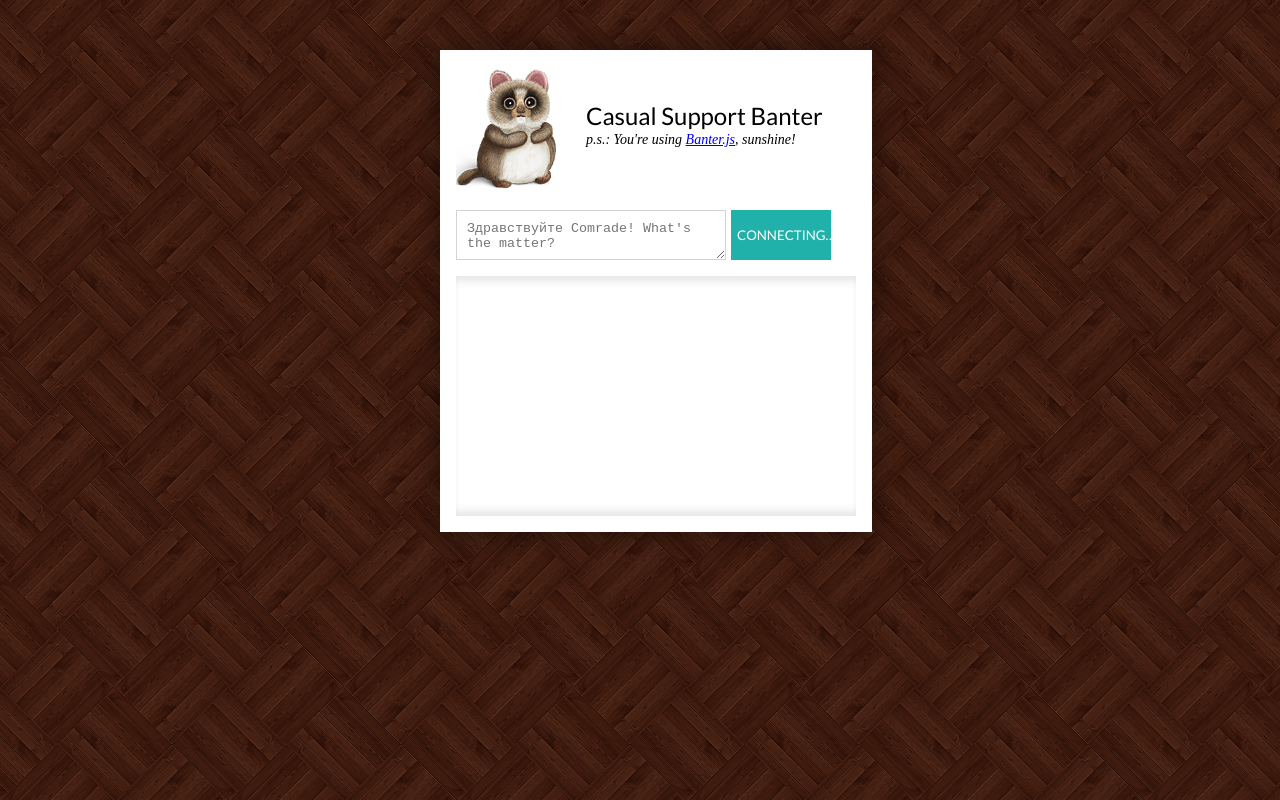
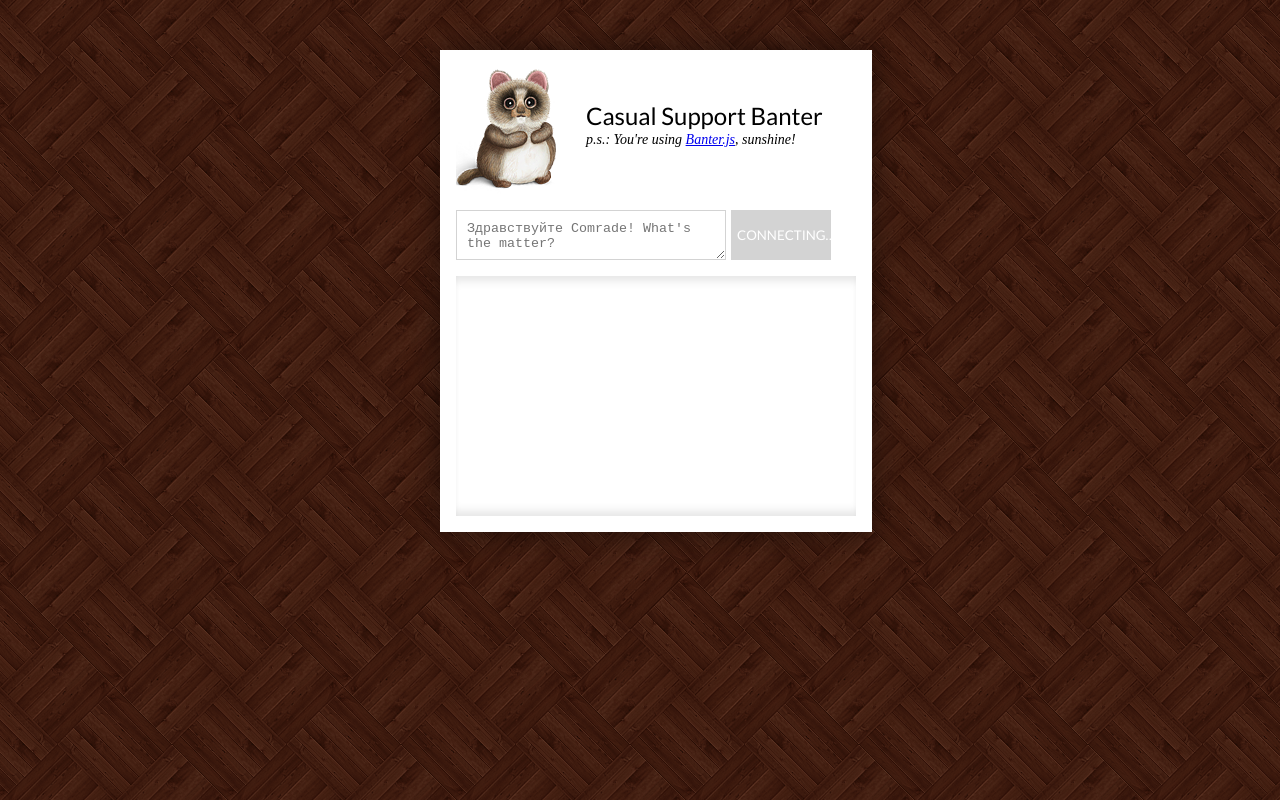
Before and after one commit to Wildhoney/Banter.js, a website: page demo/client/index.html in a window 1280 px wide. Drawn offline with nearby package versions, Linux system fonts and the light colour scheme.

Commit message:
Nicer transition when connected

```diff
--- a/demo/client/index.html
+++ b/demo/client/index.html
@@ -28,7 +28,7 @@
 
             <div class="post">
                 <textarea ng-model="message" placeholder="Здравствуйте Comrade! What's the matter?"></textarea>
-                <button class="submit" ng-click="sendMessage(message)">
+                <button class="submit" ng-click="sendMessage(message)" ng-class="{connected: connected}">
                     <span ng-hide="connected">Connecting&hellip;</span>
                     <span ng-show="connected">Fly Away&hellip;</span>
                 </button>
--- a/demo/client/sass/default.scss
+++ b/demo/client/sass/default.scss
@@ -87,13 +87,23 @@ section.banter {
         height: 50px;
         border: 0;
         float: left;
-        background-color: lightseagreen;
+        background-color: lightgray;
         color: white;
         font-family: "Lato", sans-serif;
-        -webkit-transition: 0.55s all;
         text-transform: uppercase;
         padding: 6px;
         cursor: pointer;
+        pointer-events: none;
+
+        transition: 0.55s all;
+        -o-transition: 0.55s all;
+        -moz-transition: 0.55s all;
+        -webkit-transition: 0.55s all;
+      }
+
+      button.submit.connected {
+        background-color: lightseagreen;
+        pointer-events: all;
       }
 
       button.submit:hover {
```
Also changed, not shown: dist/banter-1.0.0.css, 1 other file.
